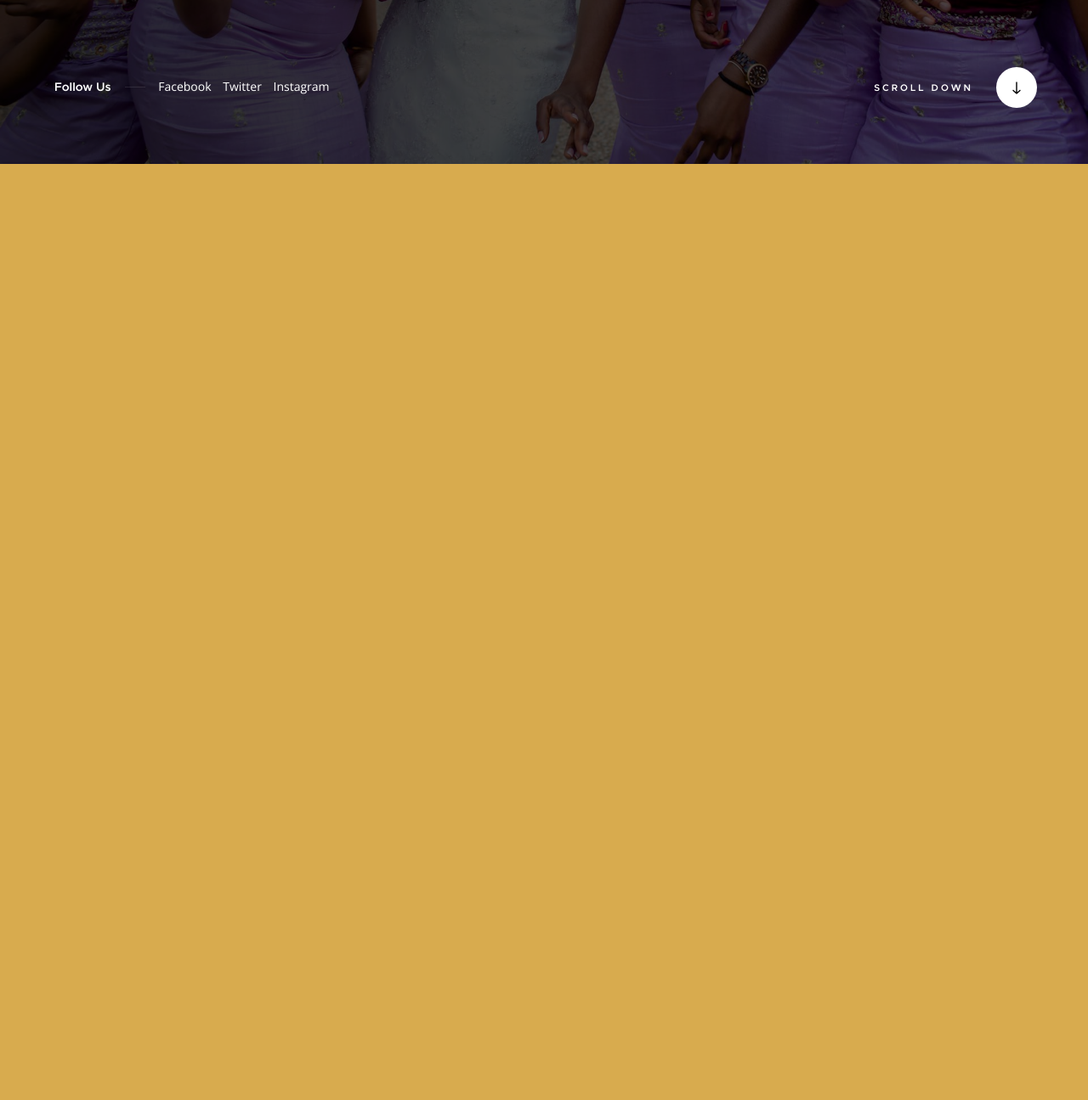
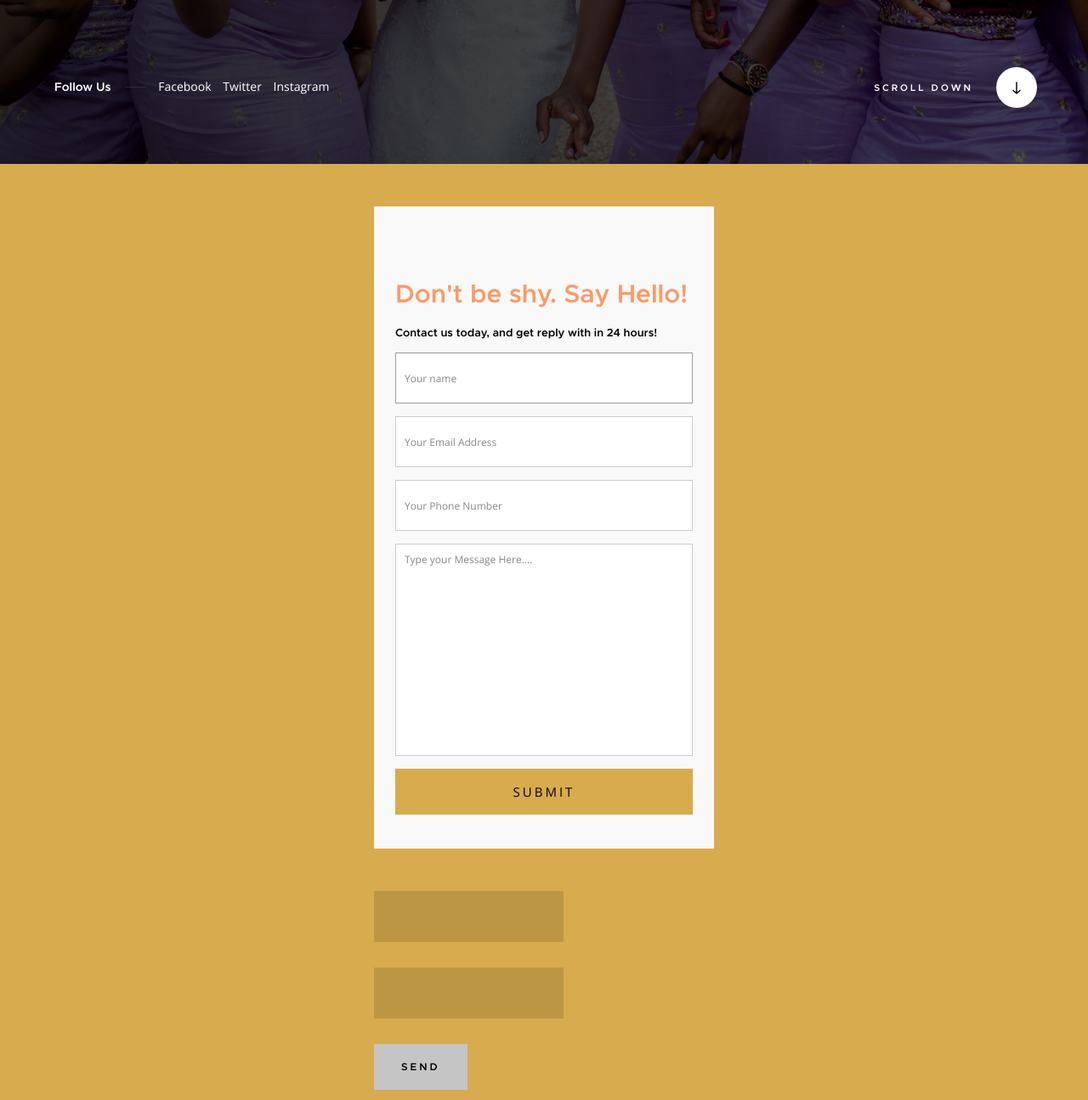
Before and after one commit to goldenpencil/lacrystalagency, a website: page contact.html in a window 1280 px wide. Shown: the part 607-1902 px from the top of the page at 85% size. Before the commit the page ends 800 px from the top, so only its background shows below. Drawn offline with nearby package versions, Linux system fonts and the light colour scheme.

Commit message:
added new contact form

```diff
--- a/contact.html
+++ b/contact.html
@@ -169,6 +169,35 @@
 
         </section> <!-- end s-home -->
 
+        <div class="container">
+                <form id="contact" action="https://formspree.io/mknwwwjv" method="POST">
+                  <h3>Don't be shy. Say Hello!</h3>
+                  <h4>Contact us today, and get reply with in 24 hours!</h4>
+                  <fieldset>
+                    <input type ="text" placeholder="Your name" tabindex="1" required autofocus>
+                  </fieldset>
+
+                <fieldset><input placeholder="Your Email Address" type="email" tabindex="2" required>
+                  </fieldset>
+                  <fieldset>
+                    <input placeholder="Your Phone Number" type="tel" tabindex="3" required>
+                  </fieldset>
+                  <fieldset>
+                    <textarea placeholder="Type your Message Here...." tabindex="5" required></textarea>
+                  </fieldset>
+                  <fieldset><button type="submit" id="contact-submit" data-submit="...Sending">Submit</button></fieldset>
+                  <!-- <fieldset>
+                    <button name="submit" type="submit" id="contact-submit" data-submit="...Sending">Submit</button>
+                  </fieldset> -->
+                </form>
+
+                <form action="https://formspree.io/mknwwwjv" method="POST">
+                    <input type="text" name="name">
+                    <input type="email" name="_replyto">
+                    <input type="submit" value="Send">
+                  </form>
+            </div>
+
 
         <!-- ================================================== -->
         <div id="preloader">
```
